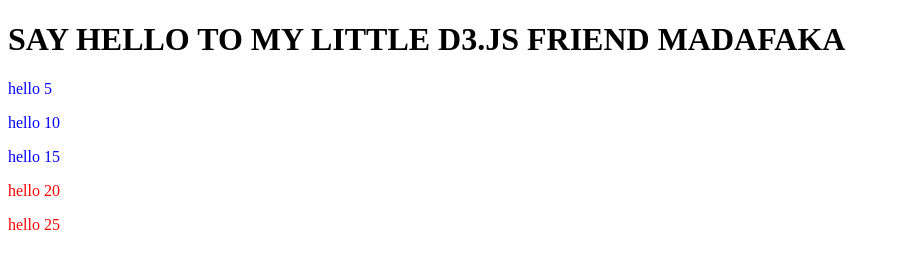
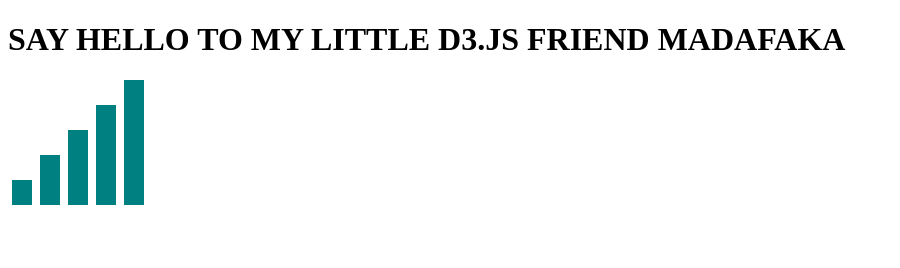
Before and after one commit to ricardovalquin/d3js_test, a plain HTML site: page index.html in a window 1280 px wide. Shown: the whole page, without its empty margins (0-900 px from the left). Drawn offline with Linux system fonts and the light colour scheme.

Commit message:
first bar chart using de.js

```diff
--- a/index.html
+++ b/index.html
@@ -4,24 +4,29 @@
     <meta charset="utf-8">
     <title>D3 Test</title>
     <script src="d3/d3.js"></script>
+    <style type='text/css'>
+	div.bar {
+  	  display: inline-block;
+  	  width: 20px;
+  	  height: 75px;   /* Esto se cambiará próximamente */
+  	  background-color: teal;
+	  margin: 0 4px;
+	}
+    </style>
 </head>
 <body>
     <h1>SAY HELLO TO MY LITTLE D3.JS FRIEND MADAFAKA</h1>
     <script type="text/javascript">
 	var dataset = [ 5, 10, 15, 20, 25];
        // d3.select('body').append('p').text('New paragraph!');
-	d3.select('body').selectAll('p')
-			 .data(dataset)
-			 .enter()
-			 .append('p')
-			 .text(function(d){return 'hello ' + d;})
-			 .style('color', function(d){
-			 	if(d > 15){
-			 		return 'red';
-			 	}
-			 	else {
-					return 'blue';
-			 	}
+	d3.select('body').selectAll('div')
+			 .data(dataset) // takes the dataset defined previouslyh
+			 .enter() //iterate over each item of the dataset
+			 .append('div') //add a div element to the DOM
+			 .attr('class', 'bar') //add the class 'bar' to each div element
+			 .style('height', function(d){// a anonymous function to set the style to the height of each div with d like the data
+			   var barHeight = d * 5; //increment the scale 5 times
+			   return barHeight + 'px';
 			 });
     </script>
 </body>
--- /dev/null
+++ b/styles.css
@@ -0,0 +1,6 @@
+div.bar {
+  display: inline-block;
+  width: 20px;
+  height: 75px;   /* Esto se cambiará próximamente */
+  background-color: teal;
+}
```
Also changed, not shown: 1 other file.
